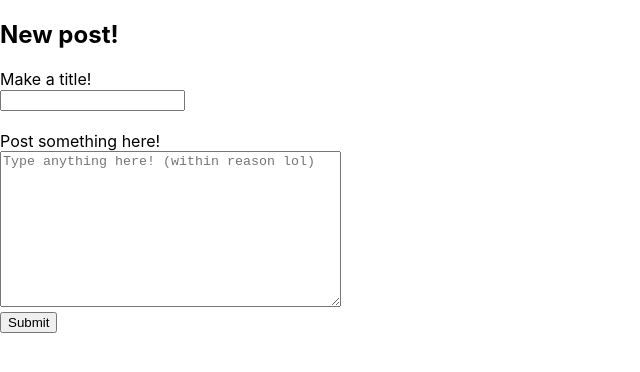
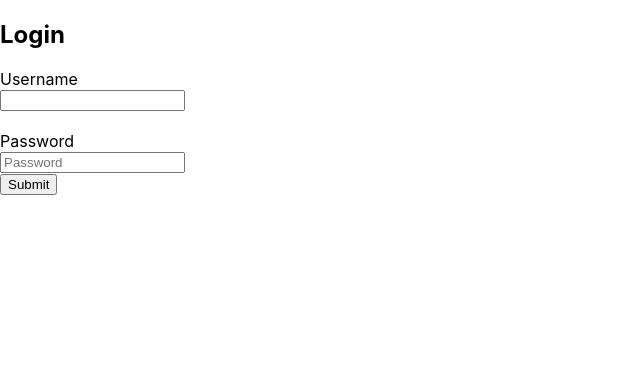
Before and after one commit to HarryYelland/Secure-Blog, a React (Create React App) app in the folder frontend/: page / in a window 1280 px wide. Shown: the top 372 px of the page, without its empty margins (0-640 px from the left). Built offline with nearby package versions, Linux system fonts and the light colour scheme.

Commit message:
Added login page, no submit functionality as yet.

```diff
--- a/frontend/src/App.js
+++ b/frontend/src/App.js
@@ -4,6 +4,7 @@ import { BrowserRouter, Routes, Route } from "react-router-dom";
 import AddPost from "./components/AddPost";
 import AddUser from "./components/Register";
 import ViewPosts from "./components/ViewPosts";
+import Login from "./components/Login";
 
 export default function App() {
 
@@ -11,7 +12,8 @@ export default function App() {
     <div className="view">
       <BrowserRouter>
         <Routes>
-          <Route path="/" element={<AddPost />} />
+          <Route path="/" element={<Login />} />
+          <Route path="/post" element={<AddPost />} />
           <Route path="/register" element={<AddUser />} />
           <Route path="/view" element={<ViewPosts />} />
         </Routes>
--- /dev/null
+++ b/frontend/src/components/Login.js
@@ -0,0 +1,27 @@
+import { useState, useEffect } from "react";
+import Axios from "axios";
+
+// Function to handle submitting item to sales order
+const submit = () => {
+
+};
+
+// Main function for adding a product to a sales order page
+function Login() {
+  return (
+    <div>
+      <h2>Login</h2>
+      <form>
+        <label for="username">Username</label><br/>
+        <input type="text" id="username"/><br/>
+        <br/>
+        <label for="password" placeholder="Password">Password</label><br/>
+        <input id="password" placeholder="Password" type="password"></input>
+        <br/>
+        <button type="submit" id="userSubmit" onClick={submit}>Submit</button>
+    </form>
+  </div>
+  );
+}
+
+export default Login;
--- a/frontend/src/components/Register.js
+++ b/frontend/src/components/Register.js
@@ -1,14 +1,12 @@
 import { useState, useEffect } from "react";
 import Axios from "axios";
 
-// Function to handle submitting item to sales order
 const submit = () => {
   if(document.getElementById("password").value !== document.getElementById("confirmPassword").value) {
     alert("Passwords do not match!");
     return;
   }
   alert("Submitting details...");
-  // POST request to the backend to submit the item to the sales order
   Axios.post("http://localhost:3001/add-user", {
     username: document.getElementById("username").value,
     password: document.getElementById("password").value,
@@ -16,12 +14,9 @@ const submit = () => {
   }).then((response) => {
     console.log(response);
     alert("User Created!");
-    // Reload the page
-    //window.location.href = "/";
   });
 };
 
-// Main function for adding a product to a sales order page
 function AddUser() {
   return (
     <div>
```
